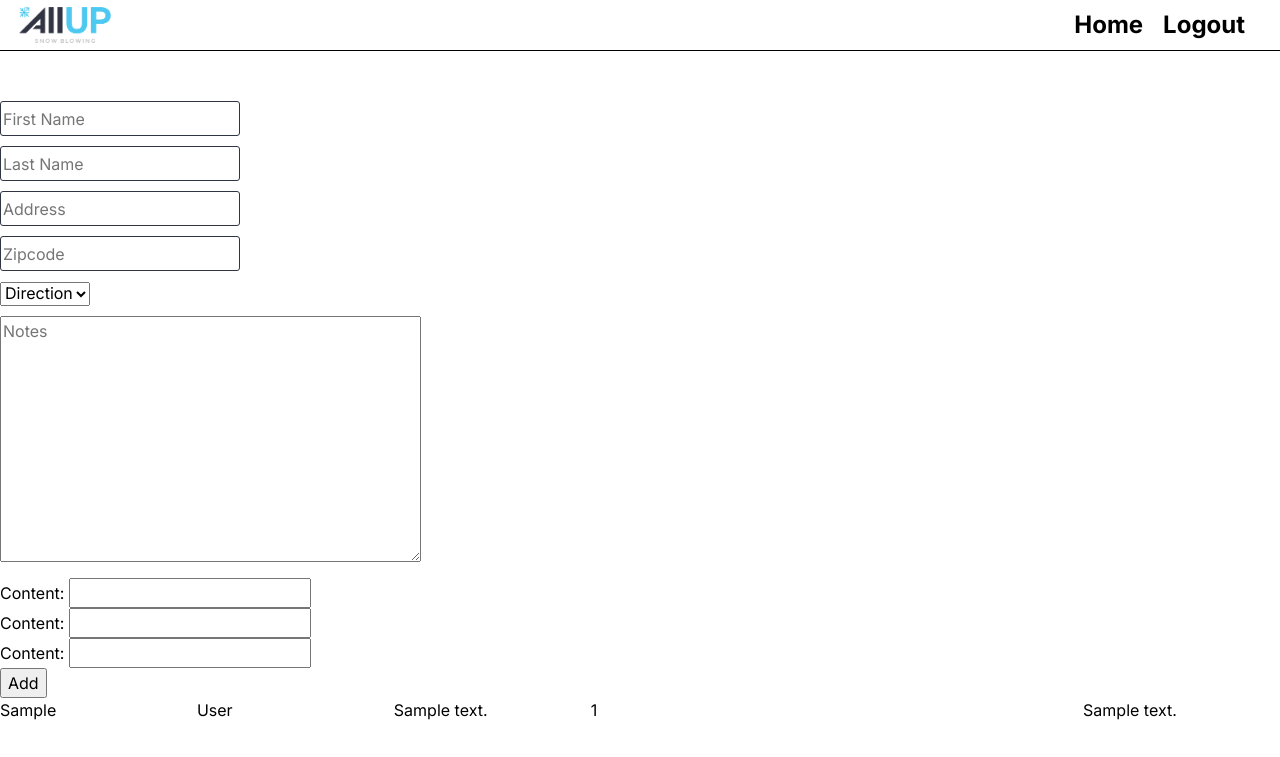
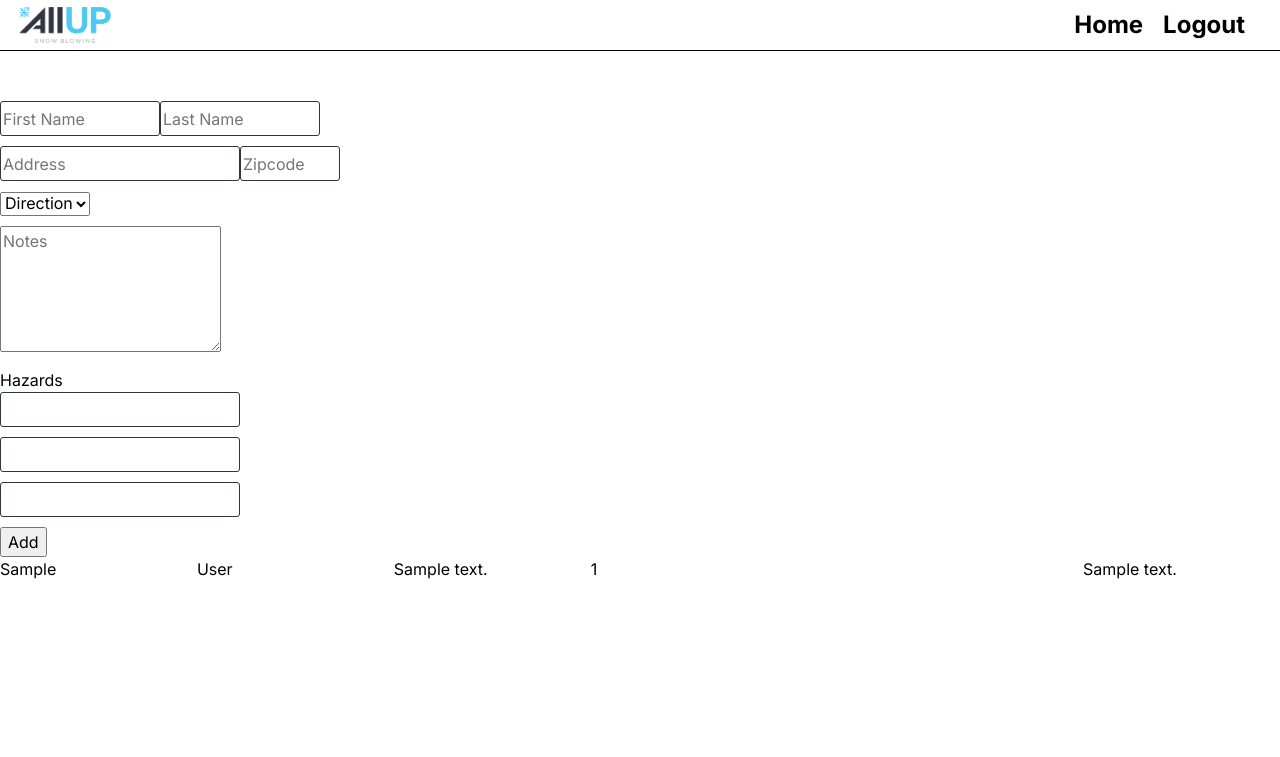
Before and after one commit to bmtymrak/allup-blower, a Django app: page / in a window 1280 px wide. Shown: the top 757 px of the page. Run offline with Django 4.2, Linux system fonts and the light colour scheme; a user stored in the database is signed in; tables that the repository leaves empty hold one stand-in row (values such as "Sample post").

Commit message:
Customer add form styling

```diff
--- a/customers/forms.py
+++ b/customers/forms.py
@@ -1,17 +1,20 @@
 from django.forms import ModelForm, inlineformset_factory
-
 from customers.models import Customer, Hazard
 
 
 class CustomerForm(ModelForm):
     def __init__(self, *args, **kwargs):
         super().__init__(*args, **kwargs)
-        self.fields["first_name"].widget.attrs["placeholder"] = "First Name"
-        self.fields["last_name"].widget.attrs["placeholder"] = "Last Name"
+        self.fields["first_name"].widget.attrs.update(
+            placeholder="First Name", size="12"
+        )
+        self.fields["last_name"].widget.attrs.update(placeholder="Last Name", size="12")
         self.fields["address"].widget.attrs["placeholder"] = "Address"
-        self.fields["zip_code"].widget.attrs["placeholder"] = "Zipcode"
+        self.fields["zip_code"].widget.attrs.update(placeholder="Zipcode")
         self.fields["blowing_direction"].widget.attrs["placeholder"] = "Direction"
-        self.fields["notes"].widget.attrs["placeholder"] = "Notes"
+        self.fields["notes"].widget.attrs.update(
+            placeholder="Notes", cols="20", rows="5"
+        )
 
     class Meta:
         model = Customer
--- a/static/base.css
+++ b/static/base.css
@@ -122,6 +122,15 @@ a {
     /* font-size: 2rem; */
 }
 
+.zipcode>input {
+    width: 100px;
+}
+
+.form-section {
+    display: flex;
+    flex-direction: row;
+}
+
 .button-login {
     background-color: rgba(49, 52, 66, 1);
     border-radius: 5px;
--- a/templates/customers/list.html
+++ b/templates/customers/list.html
@@ -8,6 +8,7 @@
         {% csrf_token %}
         {{form.non_field_errors}}
 
+        <div class="form-section">
             {{form.first_name.errors}}
             <div class="form-field">
                 {{form.first_name}}
@@ -17,17 +18,20 @@
             <div class="form-field">
                 {{form.last_name}}
             </div>
+        </div>
 
+        <div class="form-section">
             {{form.address.errors}}
             <div class="form-field">
                 {{form.address}}
             </div>
 
             {{form.zip_code.errors}}
-        <div class="form-field">
+            <div class="form-field zipcode">
                 {{form.zip_code}}
+            </div>
+        </div>
 
-        </div>
         {{form.blowing_direction.errors}}
         <div class="form-field">
             {{form.blowing_direction}}
@@ -38,9 +42,13 @@
             {{form.notes}}
         </div>
 
+        <div>Hazards</div>
         {{formset.management_form}}
         {% for form in formset %}
-            {{form.as_p}}
+            {{form.content.errors}}
+            <div class="form-field">
+                {{form.content}}
+            </div>
         {% endfor %}
     </div>
         <button type="Submit">Add</button>
```
Lines whose indentation alone changed are shown as unchanged.
